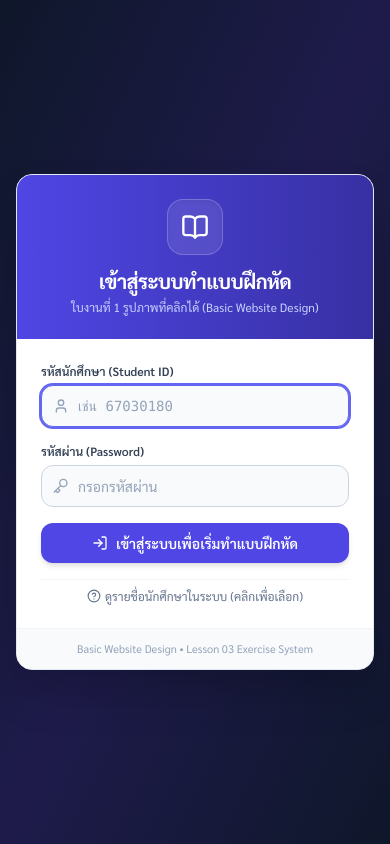
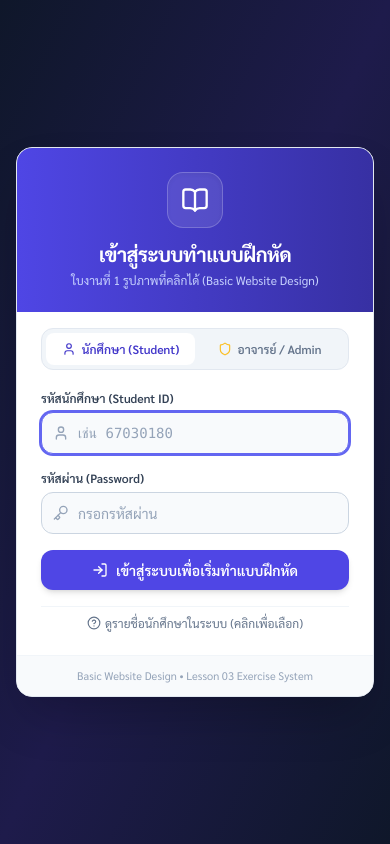
Before and after one commit to PetchAuisui/Exercise-Lesson03, a React (Vite) app: page / in a window 390 px wide. Built offline with nearby package versions, Linux system fonts and the light colour scheme.

Commit message:
feat(login): support admin authentication with siwarpatauisui@gmail.com and role toggle

```diff
--- a/src/components/LoginScreen.jsx
+++ b/src/components/LoginScreen.jsx
@@ -1,8 +1,10 @@
 import React, { useState } from 'react';
-import { LogIn, Key, User, BookOpen, AlertCircle, CheckCircle, HelpCircle } from 'lucide-react';
-import { STUDENTS_DATABASE, authenticateStudent } from '../data/students';
+import { LogIn, Key, User, BookOpen, AlertCircle, CheckCircle, HelpCircle, Shield, Mail } from 'lucide-react';
+import { STUDENTS_DATABASE, authenticateUser } from '../data/students';
+import { recordStudentLogin } from '../utils/adminStorage';
 
 export default function LoginScreen({ onLoginSuccess }) {
+  const [loginRole, setLoginRole] = useState('student'); // 'student' | 'admin'
   const [studentId, setStudentId] = useState('');
   const [password, setPassword] = useState('');
   const [error, setError] = useState('');
@@ -12,9 +14,12 @@ export default function LoginScreen({ onLoginSuccess }) {
     e.preventDefault();
     setError('');
 
-    const result = authenticateStudent(studentId, password);
+    const result = authenticateUser(studentId, password);
     if (result.success) {
-      onLoginSuccess(result.student);
+      if (result.user.role === 'student') {
+        recordStudentLogin(result.user.id);
+      }
+      onLoginSuccess(result.user);
     } else {
       setError(result.message);
     }
@@ -25,23 +30,79 @@ export default function LoginScreen({ onLoginSuccess }) {
     setError('');
   };
 
+  const switchToAdmin = () => {
+    setLoginRole('admin');
+    setStudentId('siwarpatauisui@gmail.com');
+    setPassword('');
+    setError('');
+  };
+
+  const switchToStudent = () => {
+    setLoginRole('student');
+    setStudentId('');
+    setPassword('');
+    setError('');
+  };
+
   return (
     <div className="min-h-screen bg-gradient-to-br from-slate-900 via-indigo-950 to-slate-900 flex items-center justify-center p-4 font-thai">
       <div className="w-full max-w-md bg-white rounded-2xl shadow-2xl border border-slate-200 overflow-hidden animate-fade-in">
 
         {/* Header Banner */}
-        <div className="bg-gradient-to-r from-indigo-600 to-indigo-800 p-6 text-white text-center relative">
+        <div className={`p-6 text-white text-center relative transition-colors duration-300 ${
+          loginRole === 'admin'
+            ? 'bg-gradient-to-r from-slate-800 via-indigo-900 to-slate-900'
+            : 'bg-gradient-to-r from-indigo-600 to-indigo-800'
+        }`}>
           <div className="w-14 h-14 bg-white/10 backdrop-blur-xs rounded-2xl mx-auto flex items-center justify-center mb-3 shadow-inner border border-white/20">
+            {loginRole === 'admin' ? (
+              <Shield className="w-7 h-7 text-amber-400" />
+            ) : (
               <BookOpen className="w-7 h-7 text-white" />
+            )}
           </div>
-          <h2 className="text-xl font-bold tracking-tight">เข้าสู่ระบบทำแบบฝึกหัด</h2>
+          <h2 className="text-xl font-bold tracking-tight">
+            {loginRole === 'admin' ? 'ระบบผู้ดูแลและตรวจคะแนน (Admin)' : 'เข้าสู่ระบบทำแบบฝึกหัด'}
+          </h2>
           <p className="text-indigo-200 text-xs mt-1">
-            ใบงานที่ 1 รูปภาพที่คลิกได้ (Basic Website Design)
+            {loginRole === 'admin'
+              ? 'สำหรับอาจารย์ผู้สอน ตรวจผลงานและดาวน์โหลดคะแนน'
+              : 'ใบงานที่ 1 รูปภาพที่คลิกได้ (Basic Website Design)'}
           </p>
         </div>
 
+        {/* Role Selector Tabs */}
+        <div className="px-6 pt-4 pb-1">
+          <div className="bg-slate-100 p-1 rounded-xl flex border border-slate-200 text-xs font-semibold">
+            <button
+              type="button"
+              onClick={switchToStudent}
+              className={`flex-1 py-2 rounded-lg flex items-center justify-center gap-1.5 transition ${
+                loginRole === 'student'
+                  ? 'bg-white text-indigo-700 shadow-xs'
+                  : 'text-slate-500 hover:text-slate-800'
+              }`}
+            >
+              <User className="w-3.5 h-3.5" />
+              <span>นักศึกษา (Student)</span>
+            </button>
+            <button
+              type="button"
+              onClick={switchToAdmin}
+              className={`flex-1 py-2 rounded-lg flex items-center justify-center gap-1.5 transition ${
+                loginRole === 'admin'
+                  ? 'bg-slate-900 text-amber-300 shadow-xs'
+                  : 'text-slate-500 hover:text-slate-800'
+              }`}
+            >
+              <Shield className="w-3.5 h-3.5 text-amber-400" />
+              <span>อาจารย์ / Admin</span>
+            </button>
+          </div>
+        </div>
+
         {/* Form Body */}
-        <form onSubmit={handleSubmit} className="p-6 sm:p-8 space-y-4">
+        <form onSubmit={handleSubmit} className="p-6 sm:p-8 pt-4 space-y-4">
 
           {error && (
             <div className="p-3 bg-red-50 border border-red-200 rounded-xl flex items-center gap-2 text-xs text-red-700 animate-shake">
@@ -50,23 +111,27 @@ export default function LoginScreen({ onLoginSuccess }) {
             </div>
           )}
 
-          {/* Student ID */}
+          {/* Identifier Input (Student ID or Admin Email) */}
           <div>
             <label className="block text-xs font-semibold text-slate-700 mb-1.5">
-              รหัสนักศึกษา (Student ID)
+              {loginRole === 'admin' ? 'อีเมลอาจารย์ผู้สอน (Admin Email)' : 'รหัสนักศึกษา (Student ID)'}
             </label>
             <div className="relative">
               <div className="absolute inset-y-0 left-0 pl-3 flex items-center pointer-events-none text-slate-400">
-                <User className="w-4 h-4" />
+                {loginRole === 'admin' ? (
+                  <Mail className="w-4 h-4 text-indigo-500" />
+                ) : (
+                  <User className="w-4 h-4 text-slate-400" />
+                )}
               </div>
               <input
-                type="text"
+                type={loginRole === 'admin' ? 'email' : 'text'}
                 value={studentId}
                 onChange={(e) => {
                   setStudentId(e.target.value);
                   setError('');
                 }}
-                placeholder="เช่น 67030180"
+                placeholder={loginRole === 'admin' ? 'siwarpatauisui@gmail.com' : 'เช่น 67030180'}
                 className="w-full pl-9 pr-3 py-2.5 bg-slate-50 border border-slate-300 rounded-xl text-sm text-slate-900 placeholder:text-slate-400 focus:outline-none focus:ring-2 focus:ring-indigo-500 focus:border-indigo-500 transition font-mono"
                 autoFocus
               />
@@ -89,7 +154,7 @@ export default function LoginScreen({ onLoginSuccess }) {
                   setPassword(e.target.value);
                   setError('');
                 }}
-                placeholder="กรอกรหัสผ่าน"
+                placeholder={loginRole === 'admin' ? 'กรอกรหัสผ่านผู้ดูแลระบบ' : 'กรอกรหัสผ่าน'}
                 className="w-full pl-9 pr-3 py-2.5 bg-slate-50 border border-slate-300 rounded-xl text-sm text-slate-900 placeholder:text-slate-400 focus:outline-none focus:ring-2 focus:ring-indigo-500 focus:border-indigo-500 transition"
               />
             </div>
@@ -98,13 +163,22 @@ export default function LoginScreen({ onLoginSuccess }) {
           {/* Submit Button */}
           <button
             type="submit"
-            className="w-full py-2.5 px-4 bg-indigo-600 hover:bg-indigo-700 active:bg-indigo-800 text-white rounded-xl text-sm font-semibold shadow-md hover:shadow-lg transition flex items-center justify-center gap-2 mt-2"
+            className={`w-full py-2.5 px-4 text-white rounded-xl text-sm font-semibold shadow-md hover:shadow-lg transition flex items-center justify-center gap-2 mt-2 ${
+              loginRole === 'admin'
+                ? 'bg-slate-900 hover:bg-slate-800 text-amber-300 active:bg-slate-950'
+                : 'bg-indigo-600 hover:bg-indigo-700 active:bg-indigo-800'
+            }`}
           >
             <LogIn className="w-4 h-4" />
-            <span>เข้าสู่ระบบเพื่อเริ่มทำแบบฝึกหัด</span>
+            <span>
+              {loginRole === 'admin'
+                ? 'เข้าสู่ระบบ Dashboard ตรวจคะแนน'
+                : 'เข้าสู่ระบบเพื่อเริ่มทำแบบฝึกหัด'}
+            </span>
           </button>
 
-          {/* Student list helper toggle */}
+          {/* Student list helper toggle (Only shown for student login) */}
+          {loginRole === 'student' && (
             <div className="pt-2 border-t border-slate-100">
               <button
                 type="button"
@@ -130,6 +204,7 @@ export default function LoginScreen({ onLoginSuccess }) {
                 </div>
               )}
             </div>
+          )}
 
         </form>
 
```
Lines whose indentation alone changed are shown as unchanged.
